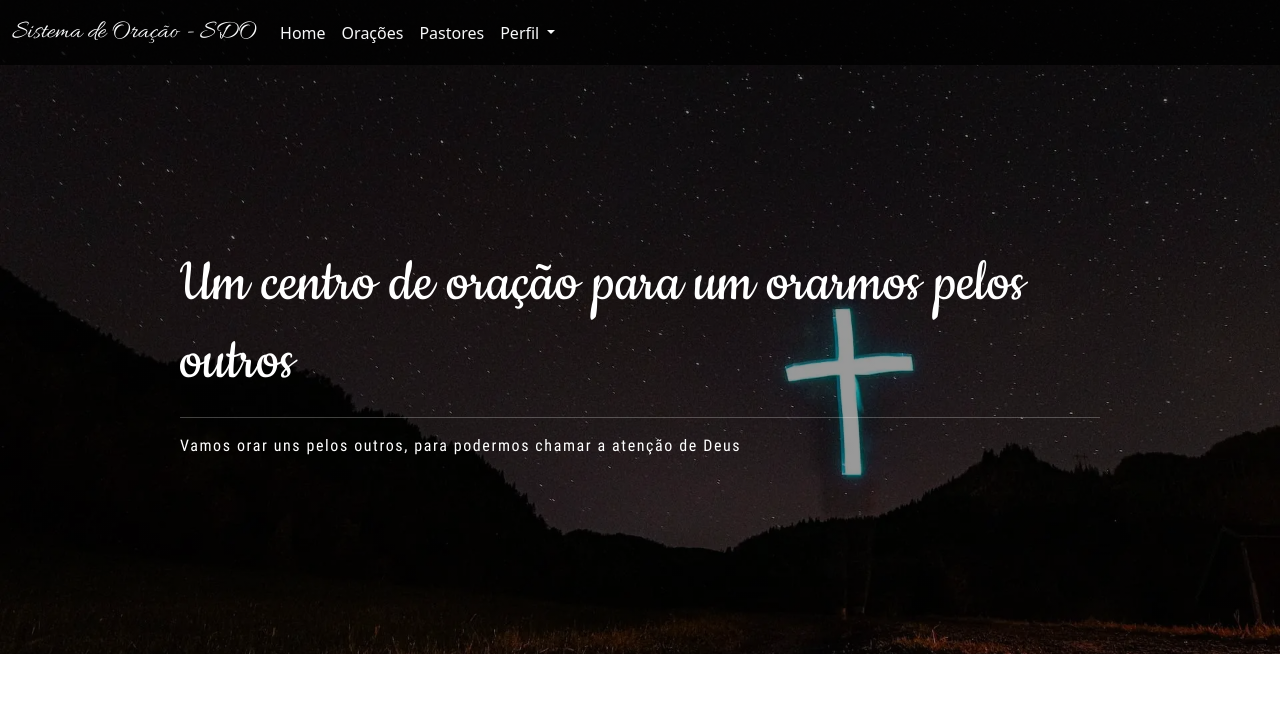
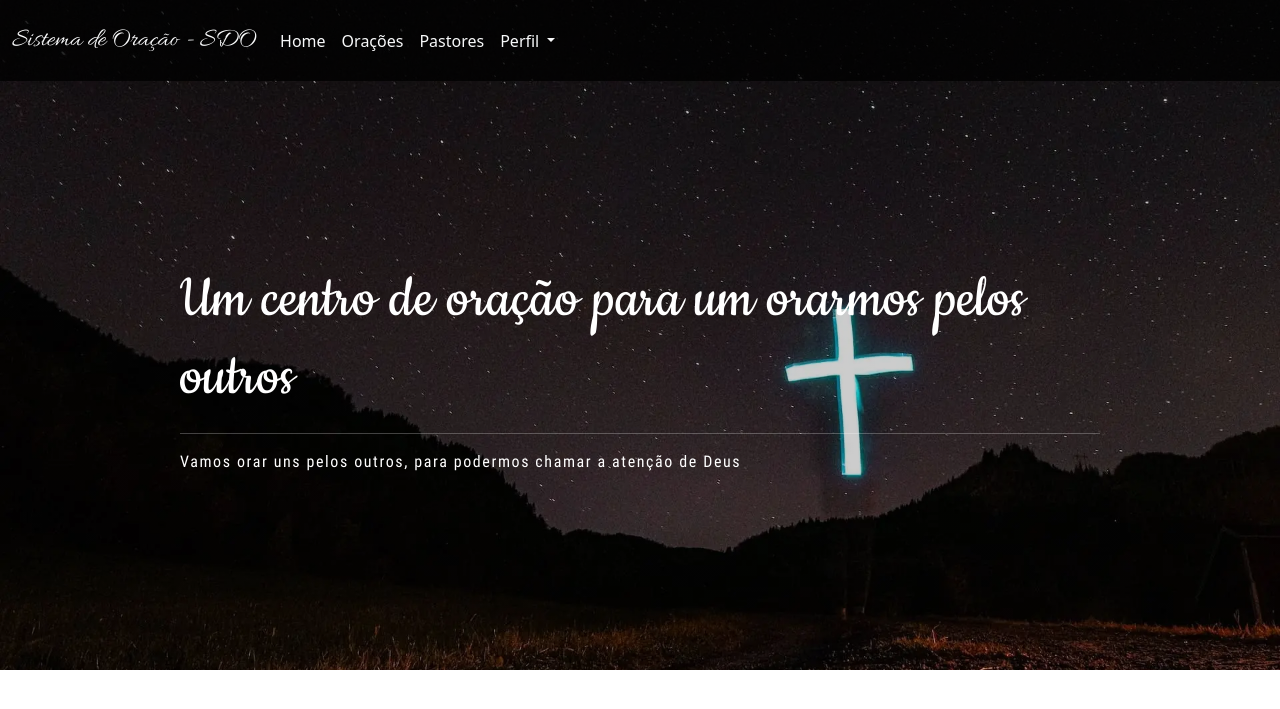
Before and after one commit to isaacrochaoliveira/oracoes, a PHP site: page /myp/index.php in a window 1280 px wide. Shown: the top 709 px of the page. Run offline with PHP 8.4, Linux system fonts and the light colour scheme; the visitor is signed in with stand-in values (Sample User, id 1).

Commit message:
Sistema de Oração

```diff
--- a/assets/css/myp.css
+++ b/assets/css/myp.css
@@ -2,7 +2,7 @@
 
 
 .section__background-pray {
-    background: linear-gradient(rgba(0, 0, 0, 0.4), rgba(0, 0, 0, 0.4)), url('../imgs/convertidas/background.webp');
+    background: linear-gradient(rgba(0, 0, 0, 0.2), rgba(0, 0, 0, 0.2)), url('../imgs/convertidas/background.webp');
     background-repeat: no-repeat;
     background-size: 100%;
     background-position: bottom;
@@ -23,6 +23,5 @@
 }
 
 .black-transparent {
-    color: white;
     background: linear-gradient(rgba(0, 0, 0, 0.8), rgba(0, 0, 0, 0.8));
 }
--- a/myp/index.php
+++ b/myp/index.php
@@ -21,7 +21,7 @@ require_once('../protect.php');
 
 <body>
     <section class="section__background-pray">
-        <nav class="navbar navbar-expand-lg black-transparent">
+        <nav class="navbar navbar-expand-lg black-transparent py-3">
             <div class="container-fluid">
                 <a class="navbar-brand allura text-light" style="font-size: 26px" href="#"><?=NS?></a>
                 <button class="navbar-toggler" type="button" data-bs-toggle="collapse" data-bs-target="#navbarNavDropdown" aria-controls="navbarNavDropdown" aria-expanded="false" aria-label="Toggle navigation">
```
